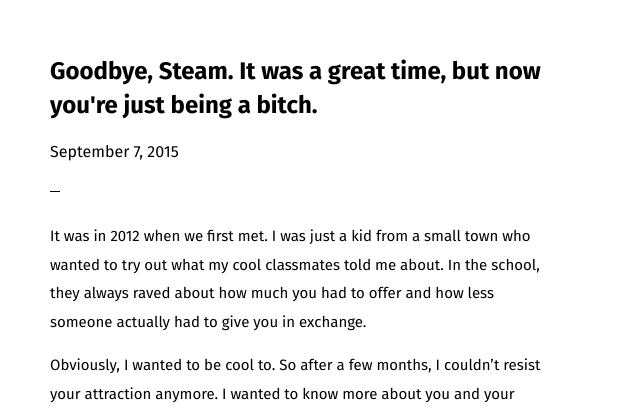
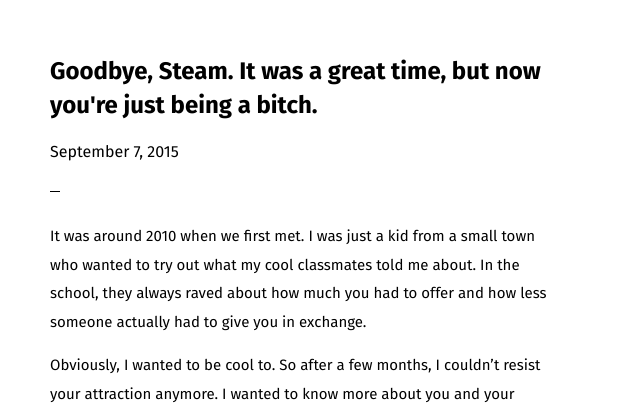
Before and after one commit to zhaoda/leo.github.io, a Jekyll site: the page built from _posts/2015-09-07-goodbye-steam-it-was-a-great-time.md, in a window 1280 px wide. Shown: the top 413 px of the page, without its empty margins (0-640 px from the left). Built offline with Jekyll 4.4.1, drawn with Linux system fonts in a browser that asks for light colours.

Commit message:
Placeholder removed
I've checked my purchase list and figured out the date when I bought my first game there.

```diff
--- a/_posts/2015-09-07-goodbye-steam-it-was-a-great-time.md
+++ b/_posts/2015-09-07-goodbye-steam-it-was-a-great-time.md
@@ -1,9 +1,9 @@
 ---
 title: Goodbye, Steam. It was a great time, but now you're just being a bitch.
-updated: 2015-09-07 22:59
+updated: 2015-09-08 08:09
 ---
 
-It was in 2012 when we first met. I was just a kid from a small town who wanted to try out what my cool classmates told me about. In the school, they always raved about how much you had to offer and how less someone actually had to give you in exchange.
+It was around 2010 when we first met. I was just a kid from a small town who wanted to try out what my cool classmates told me about. In the school, they always raved about how much you had to offer and how less someone actually had to give you in exchange.
 
 Obviously, I wanted to be cool to. So after a few months, I couldn't resist your attraction anymore. I wanted to know more about you and your dangerous side which my parents and the people on the TV told me about. They said you're not only a good way to kill time, but also drug which already made many of my kind addictive.
 
```
